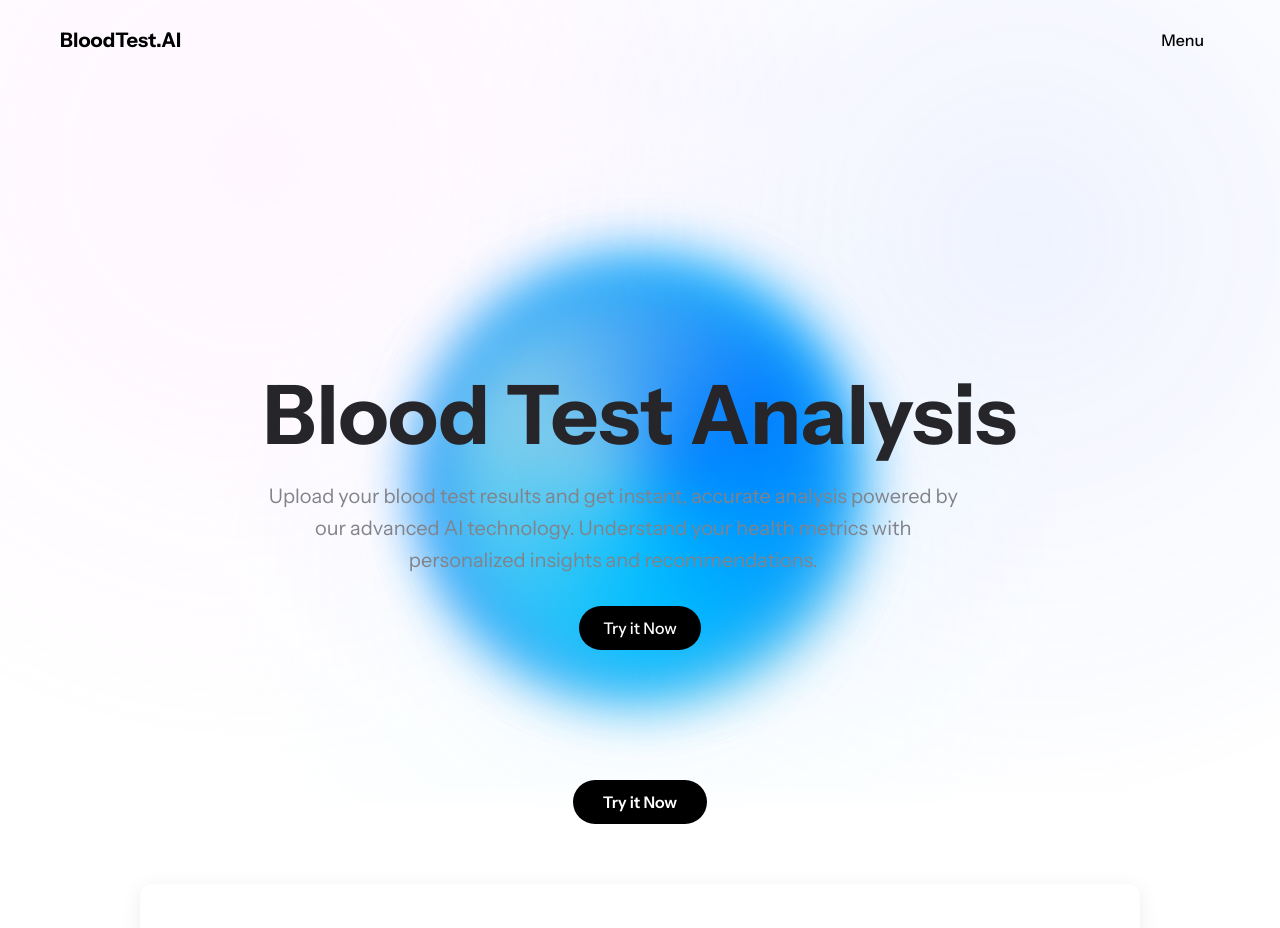
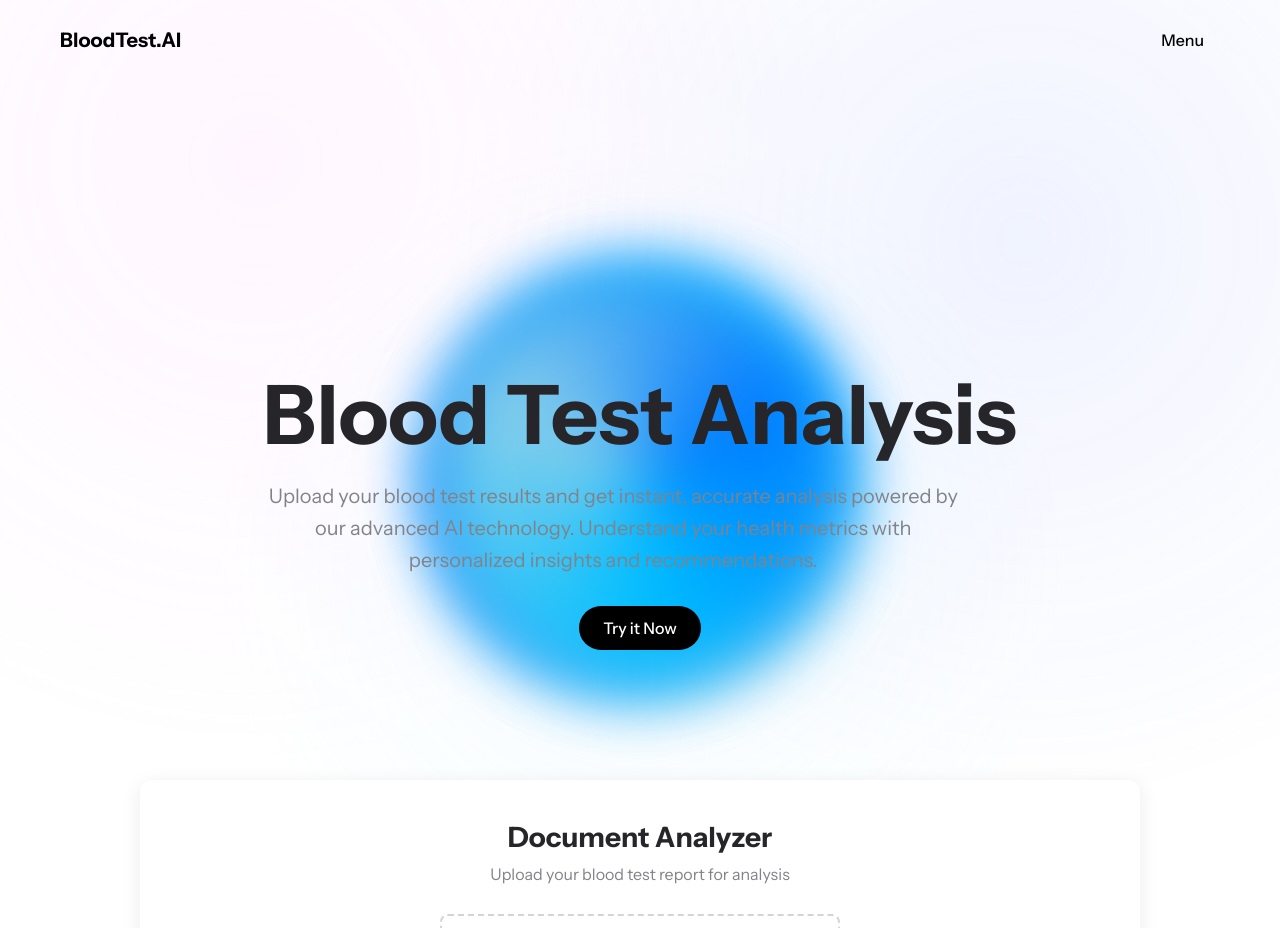
Before and after one commit to chinmaydas96/BloodTestAnalysisUI, a React (Create React App) app: page / in a window 1280 px wide. Shown: the top 928 px of the page. Built offline with nearby package versions, Linux system fonts and the light colour scheme; a web font is replaced by a local one.

Commit message:
remove button

```diff
--- a/src/components/BloodTestAnalysis.js
+++ b/src/components/BloodTestAnalysis.js
@@ -91,14 +91,6 @@ function BloodTestAnalysis() {
   return (
     <section className="blood-test-section" id="analysis">
       <div className="blood-test-container">
-        <div className="analysis-intro">
-          {!file && !results && (
-            <button className="try-now-button" onClick={() => document.getElementById('blood-test-file').click()}>
-              Try it Now
-            </button>
-          )}
-        </div>
-
         <div className="document-analyzer-container">
           <h3 className="analyzer-title">Document Analyzer</h3>
           <p className="analyzer-subtitle">Upload your blood test report for analysis</p>
```
